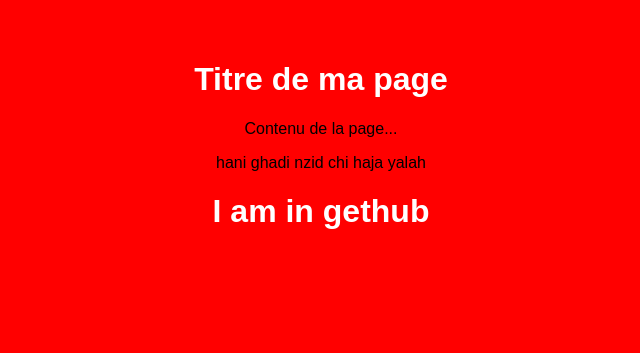
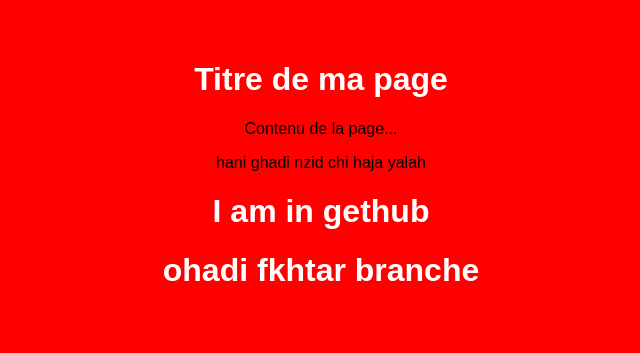
Before and after one commit to Aymane333/MyProject, a plain HTML site: page index.html in a window 1280 px wide. Shown: the whole page, without its empty margins (319-959 px from the left). Drawn offline with Linux system fonts and the light colour scheme.

Commit message:
Update index.html

```diff
--- a/index.html
+++ b/index.html
@@ -11,6 +11,7 @@
     <p>Contenu de la page...</p>
     <p class="z"> hani ghadi nzid chi haja yalah </p>
     <h1>I am in gethub</h1>
+    <h1>ohadi fkhtar branche</h1>
   </div>
 </body>
 </html>
```
